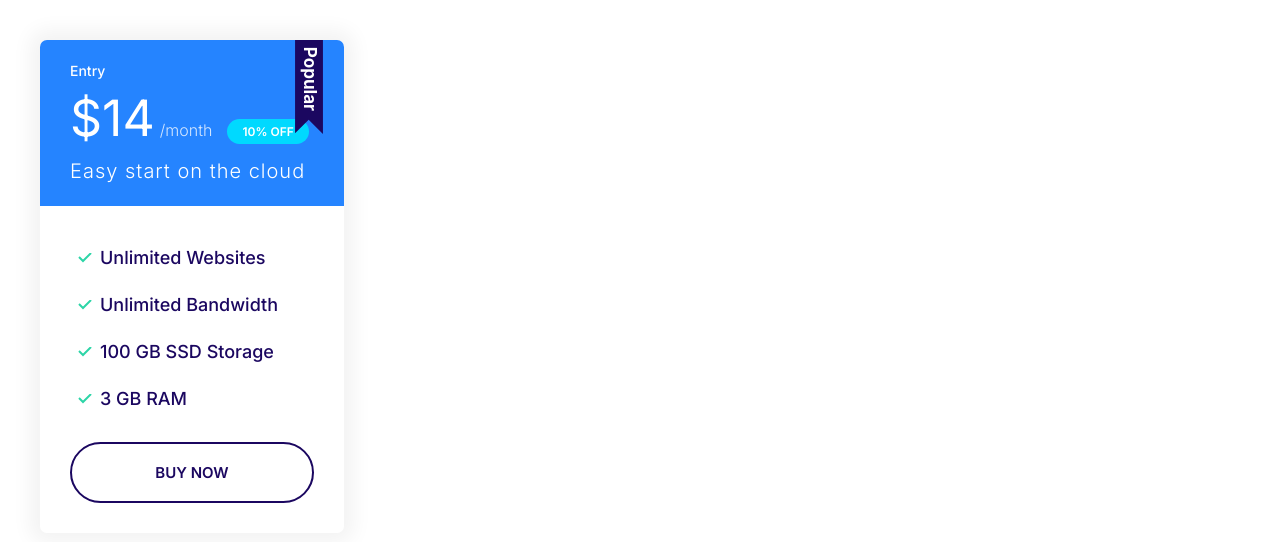
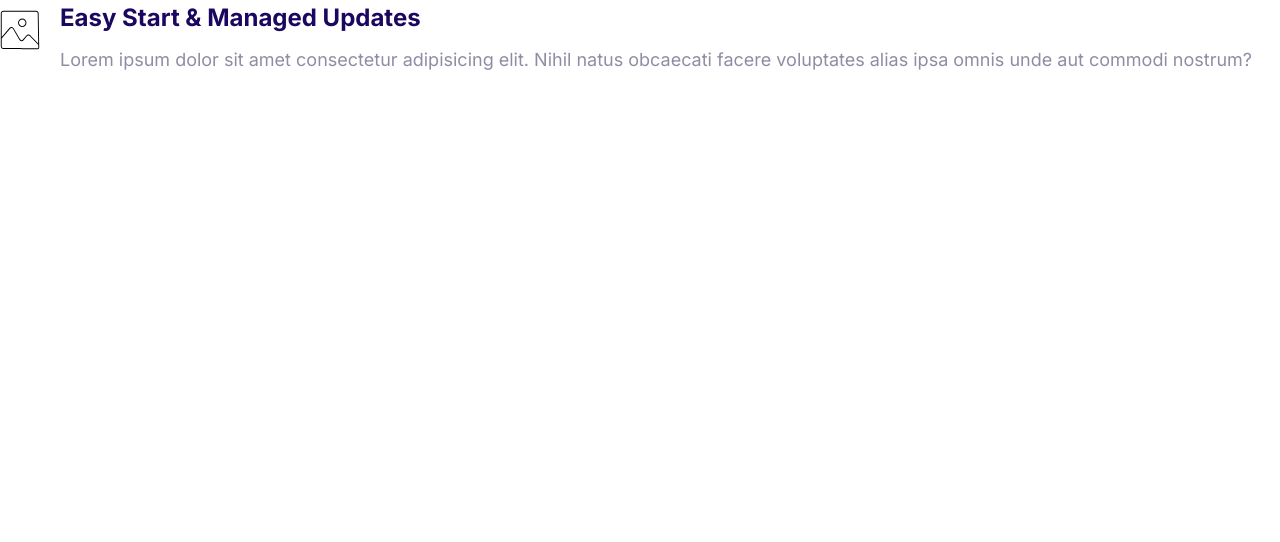
Before and after one commit to ultimateLink221/MoshifyProject, a plain HTML site: page index.html in a window 1280 px wide. Drawn offline with Linux system fonts and the light colour scheme.

Commit message:
Build media component

```diff
--- a/css/styles.css
+++ b/css/styles.css
@@ -137,6 +137,7 @@ a {
   padding-left: 0;
   color: var(--color-headings);
   font-weight: 500; /* I added this part*/
+  letter-spacing: 1px; /* added I think */
 }
 
 .list--inline .list__item {
@@ -366,3 +367,21 @@ a {
     font-size: 1.6rem;
   }
 }
+
+/* Media */
+
+.media {
+  display: flex;
+}
+
+.media__title {
+  margin-top: 0;
+}
+
+.media__body {
+  margin: 0 2rem;
+}
+
+.media__image {
+  margin-top: 1rem;
+}
--- a/index.html
+++ b/index.html
@@ -15,26 +15,18 @@
     <link rel="stylesheet" href="css/normalize.css" />
   </head>
   <body>
-    <div style="width: 30%; padding: 4rem">
-      <div class="plan plan--popular">
-        <div class="card card--primary">
-          <header class="card__header">
-            <h3 class="plan__name">Entry</h3>
-            <span class="plan__price">$14</span>
-            <span class="plan__billing-cycle">/month</span>
-            <span class="badge badge--secondary badge--small">10% OFF</span>
-            <span class="plan__description">Easy start on the cloud</span>
-          </header>
-          <div class="card__body">
-            <ul class="list list--tick">
-              <li class="list__item">Unlimited Websites</li>
-              <li class="list__item">Unlimited Bandwidth</li>
-              <li class="list__item">100 GB SSD Storage</li>
-              <li class="list__item">3 GB RAM</li>
-            </ul>
-            <button class="btn btn--outline btn-block">Buy Now</button>
-          </div>
-        </div>
+    <div class="media">
+      <div class="media__image">
+        <svg class="icon">
+          <use xlink:href="images/sprite.svg#snap"></use>
+        </svg>
+      </div>
+      <div class="media__body">
+        <h3 class="media__title">Easy Start & Managed Updates</h3>
+        <p>
+          Lorem ipsum dolor sit amet consectetur adipisicing elit. Nihil natus
+          obcaecati facere voluptates alias ipsa omnis unde aut commodi nostrum?
+        </p>
       </div>
     </div>
   </body>
```
Also changed, not shown: components/media.html (added, +14 -0 lines).
